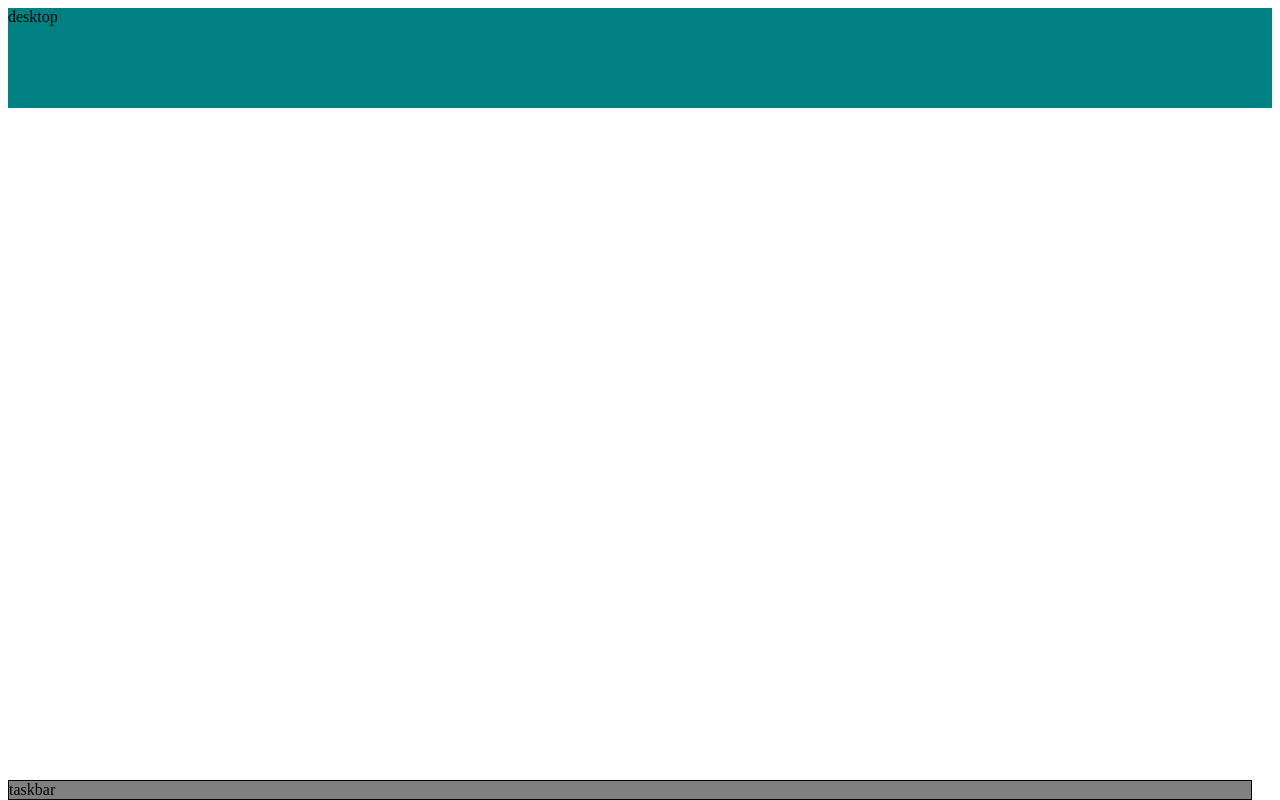
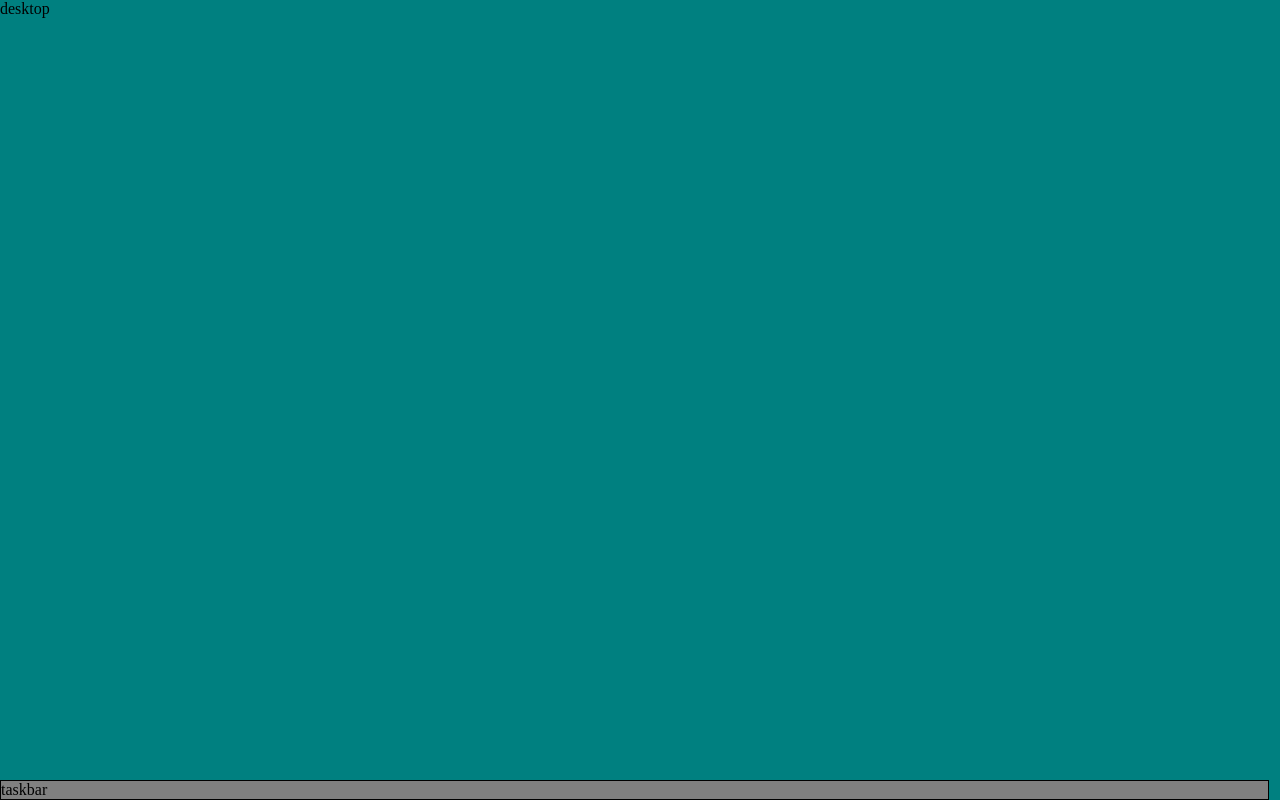
Before and after one commit to tg222eu/Personal-Desktop, a plain HTML site: page index.html in a window 1280 px wide. Drawn offline with Linux system fonts and the light colour scheme.

Commit message:
6: css desktop, taskbar

```diff
--- a/css/style.css
+++ b/css/style.css
@@ -1,14 +1,23 @@
 #desktop{
   background-color: #008080;
-  height: 100px;
+  position:fixed;
+  padding:0;
+  margin:0;
+  top:0;
+  left:0;
+  width: 100%;
+  height: 100%;
 }
 
 #taskbar{
+  position:fixed;
+  padding:0;
+  margin:0;
+  left: 0;
   background-color: grey;
   border-color: black;
   border-style: : solid;
   border: 1px solid black;
-  width: 97%;
-  position: absolute;
+  width: 99%;
   bottom: 0;
 }
```
